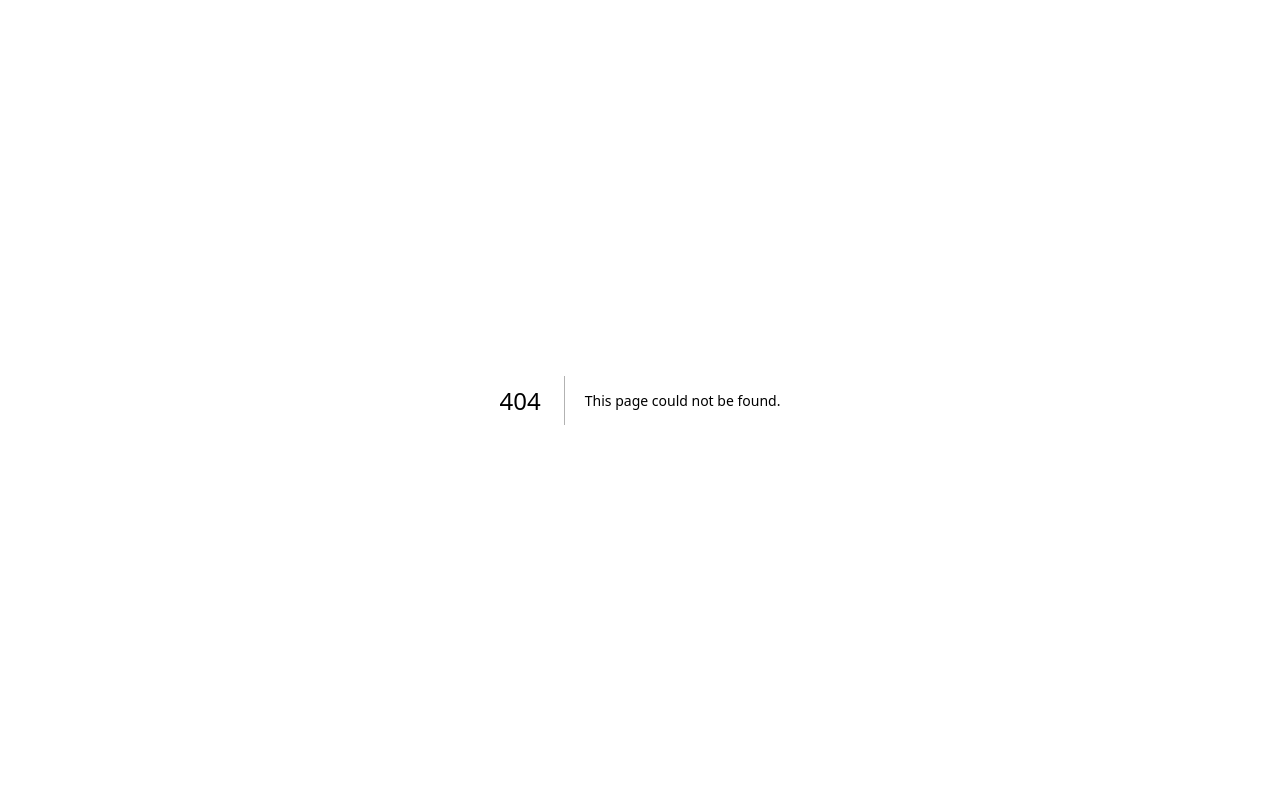
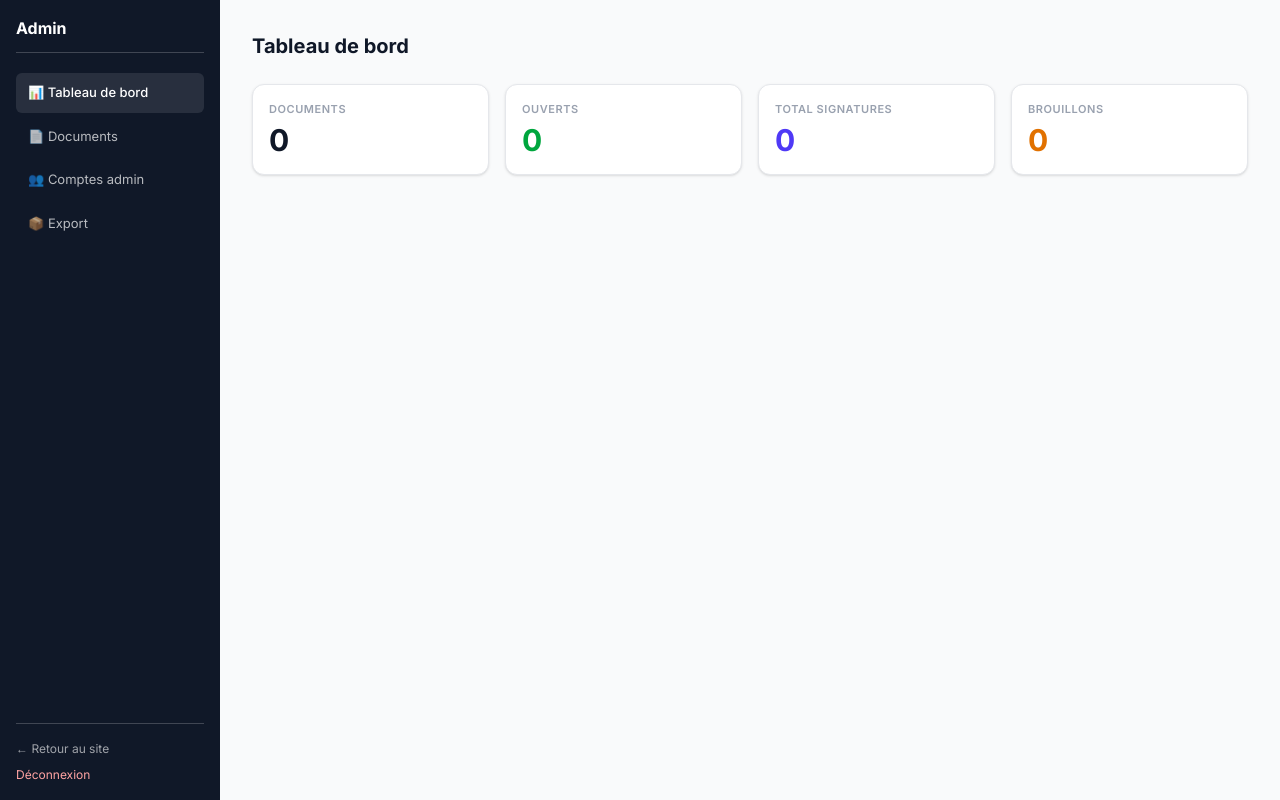
Before and after one commit to fadlaoui/signer-app, a Next.js app: page /admin in a window 1280 px wide. Before the commit this address had no page. Built offline with nearby package versions, Linux system fonts and the light colour scheme; no server answers; the database is empty.

Commit message:
feat: add admin layout and dashboard with stats

```diff
--- /dev/null
+++ b/src/app/admin/layout.tsx
@@ -0,0 +1,20 @@
+"use client";
+
+import { usePathname } from "next/navigation";
+import AdminSidebar from "@/app/components/AdminSidebar";
+
+export default function AdminLayout({ children }: { children: React.ReactNode }) {
+  const pathname = usePathname();
+  const isLogin = pathname === "/admin/login";
+
+  if (isLogin) {
+    return <>{children}</>;
+  }
+
+  return (
+    <div className="flex min-h-screen bg-gray-50">
+      <AdminSidebar />
+      <div className="flex-1 min-w-0">{children}</div>
+    </div>
+  );
+}
--- /dev/null
+++ b/src/app/admin/page.tsx
@@ -0,0 +1,45 @@
+import { createClient } from "@/utils/supabase/server";
+
+export default async function AdminDashboard() {
+  const supabase = await createClient();
+
+  const { count: totalDocs } = await supabase
+    .from("documents")
+    .select("*", { count: "exact", head: true });
+
+  const { count: openDocs } = await supabase
+    .from("documents")
+    .select("*", { count: "exact", head: true })
+    .eq("status", "open");
+
+  const { count: draftDocs } = await supabase
+    .from("documents")
+    .select("*", { count: "exact", head: true })
+    .eq("status", "draft");
+
+  const { count: totalSigs } = await supabase
+    .from("signatures")
+    .select("*", { count: "exact", head: true });
+
+  const stats = [
+    { label: "Documents", value: totalDocs ?? 0, color: "text-gray-900" },
+    { label: "Ouverts", value: openDocs ?? 0, color: "text-green-600" },
+    { label: "Total signatures", value: totalSigs ?? 0, color: "text-indigo-600" },
+    { label: "Brouillons", value: draftDocs ?? 0, color: "text-amber-600" },
+  ];
+
+  return (
+    <div className="p-6 sm:p-8">
+      <h1 className="text-xl font-bold text-gray-900 mb-6">Tableau de bord</h1>
+
+      <div className="grid grid-cols-2 sm:grid-cols-4 gap-4 mb-8">
+        {stats.map((stat) => (
+          <div key={stat.label} className="bg-white border border-gray-200 rounded-xl p-4 shadow-sm">
+            <div className="text-[11px] text-gray-400 uppercase tracking-wider font-semibold">{stat.label}</div>
+            <div className={`text-3xl font-bold mt-1 ${stat.color}`}>{stat.value}</div>
+          </div>
+        ))}
+      </div>
+    </div>
+  );
+}
```
